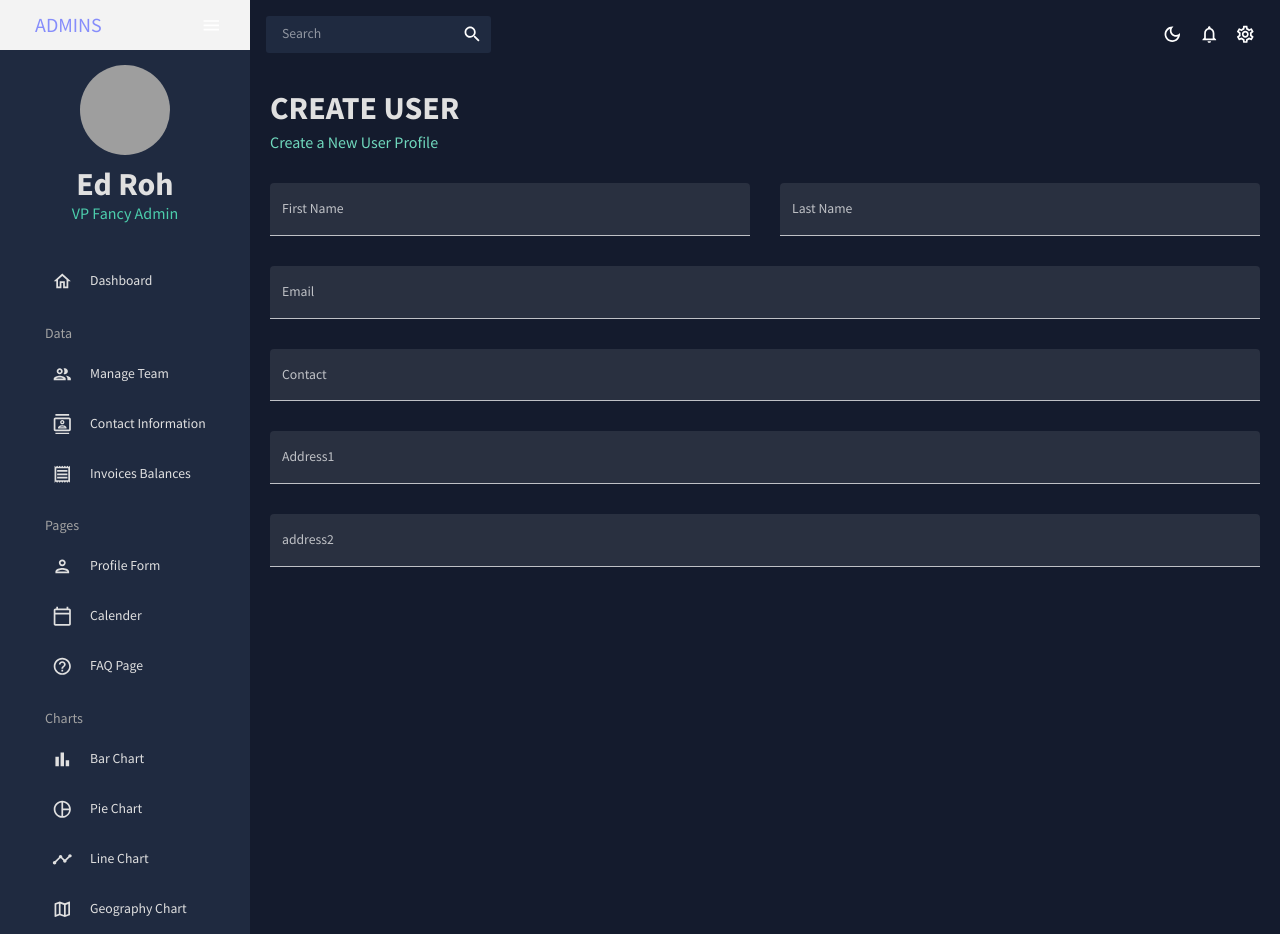
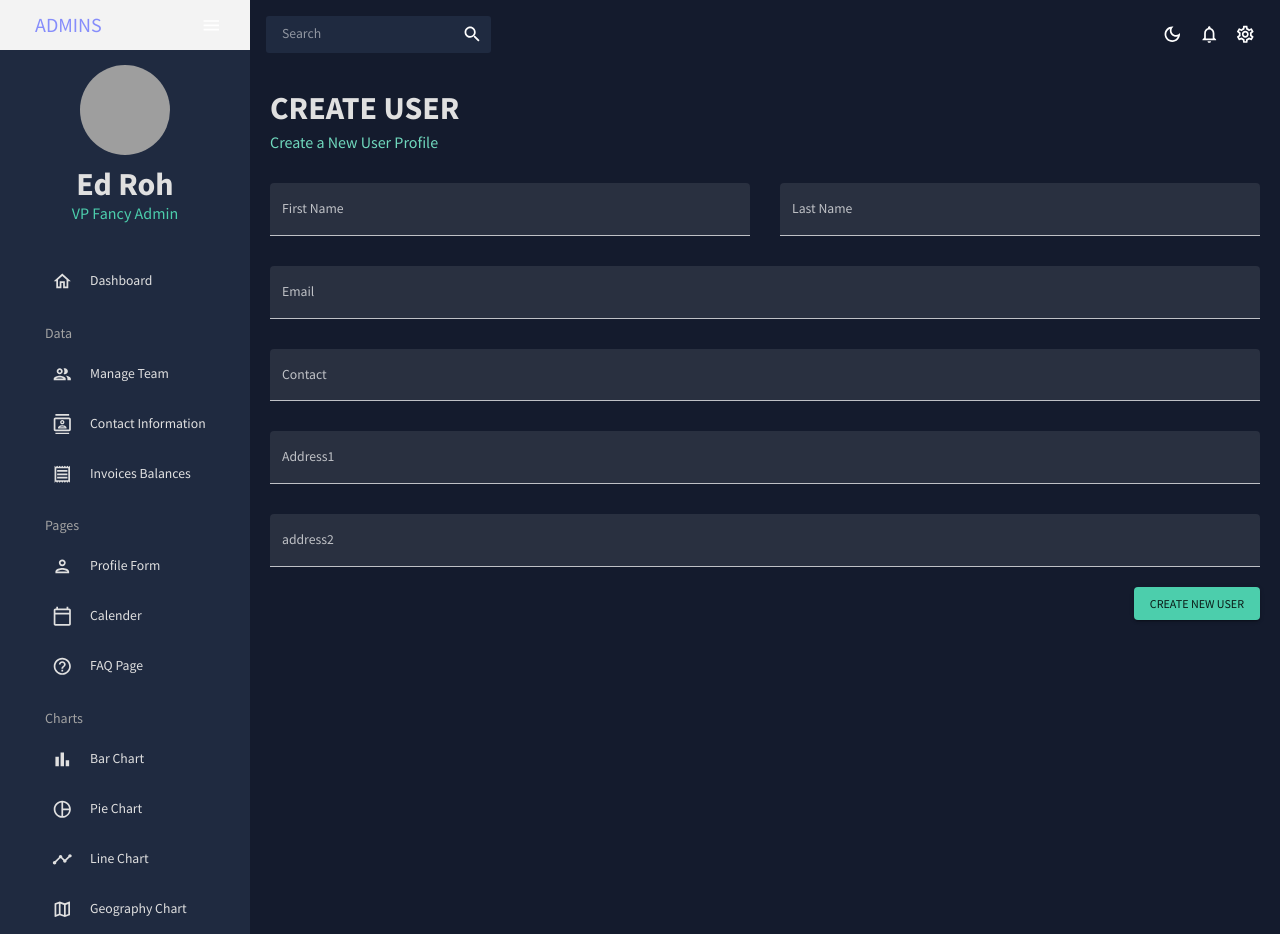
Before and after one commit to habiburrahman26/dashboard-with-material-ui, a React (Vite) app: page /form in a window 1280 px wide. Built offline with nearby package versions, Linux system fonts and the light colour scheme; grey boxes are pictures that could not be loaded.

Commit message:
add create user button

```diff
--- a/src/scenes/form/Form.jsx
+++ b/src/scenes/form/Form.jsx
@@ -147,6 +147,16 @@ const Form = () => {
                 }}
               />
             </Box>
+            <Box
+              display="flex"
+              justifyContent="end"
+              mt="20px"
+              fontWeight="bold"
+            >
+              <Button variant="contained" color="secondary" type="submit">
+                Create New User
+              </Button>
+            </Box>
           </form>
         )}
       </Formik>
```
